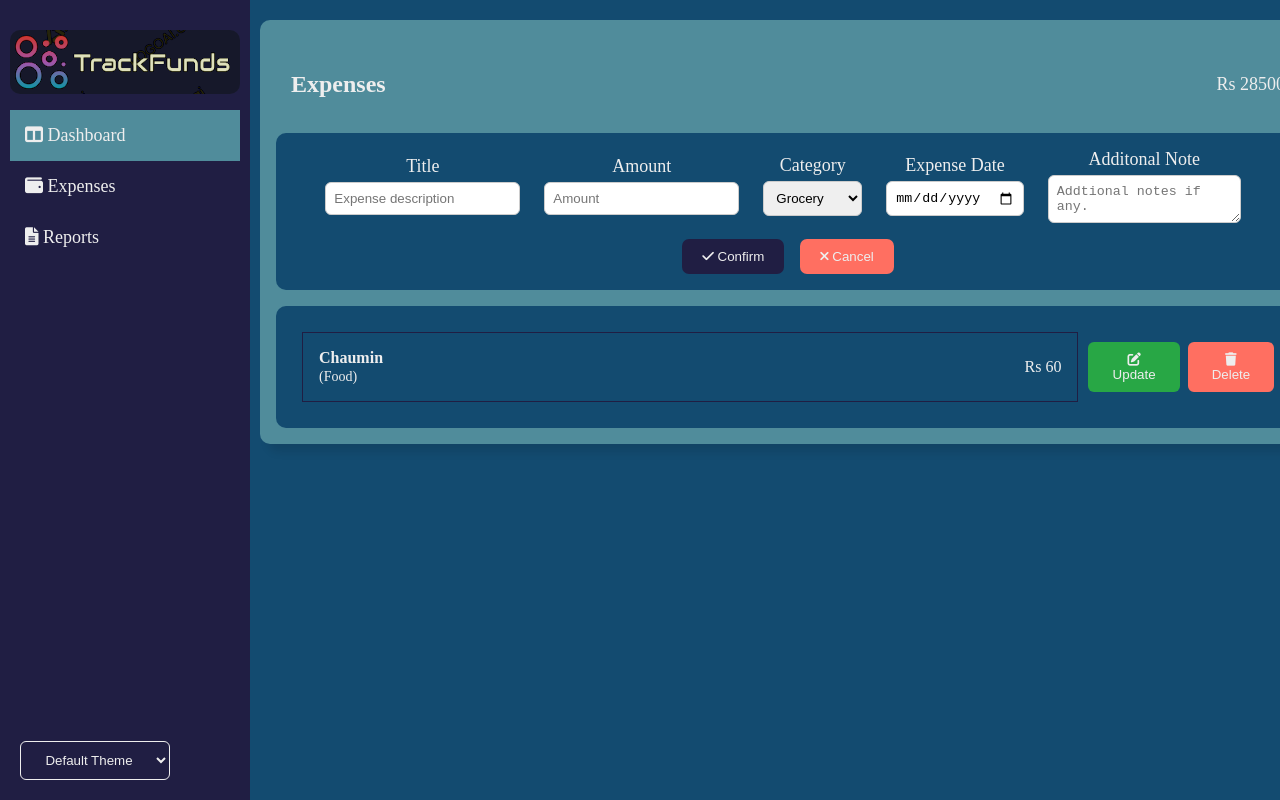
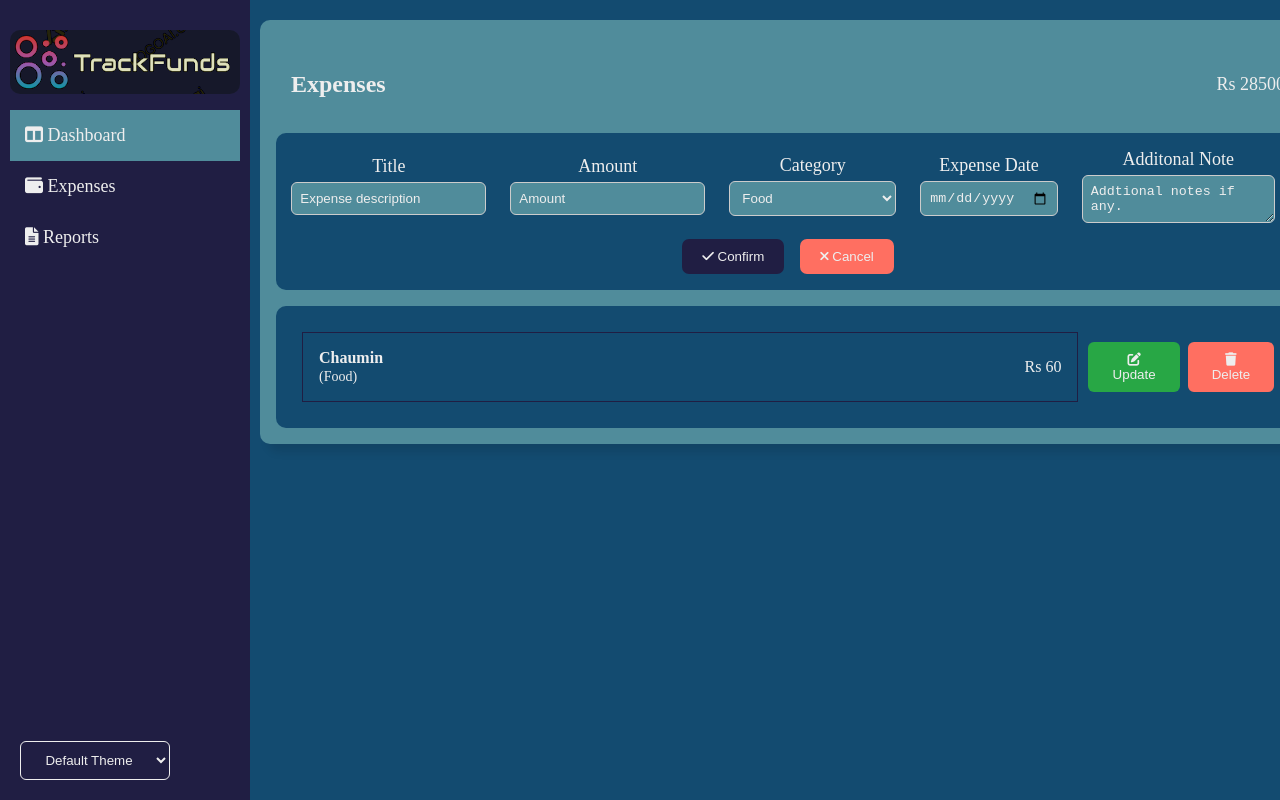
Before and after one commit to rohitghatal1/ExpenseTracker-React-TS, a React (Create React App) app: page /expenses in a window 1280 px wide. Both pictures are taken after a click on the button "Add Expense". Shown: the top 800 px of the page. Built offline with nearby package versions, Linux system fonts and the light colour scheme.

Commit message:
added styled for input filds and added more category

```diff
--- a/src/CSS/expense.css
+++ b/src/CSS/expense.css
@@ -74,6 +74,12 @@
     padding: 8px;
     border-radius: 6px;
     border: 1px solid #ccc;
+    background-color: var(--background-color);
+    color: var(--text-color);
+}
+
+.expenseComponent .newExpenseSection .addExpenseModal .addExpenseForm input::placeholder, select::placeholder, textarea::placeholder{
+    color: var(--text-color);
 }
 
 .expenseComponent .newExpenseSection .addExpenseModal .expenseElement{
--- a/src/Components/Expenses.tsx
+++ b/src/Components/Expenses.tsx
@@ -40,10 +40,13 @@ const Expenses: React.FC = () => {
                   <div className="expenseElement">
                     <label htmlFor="category">Category</label>
                     <select name="" id="">
+                      <option value="">Food</option>
+                      <option value="">Drinks</option>
+                      <option value="">Fast Food</option>
                       <option value="">Grocery</option>
-                      <option value="">Food</option>
                       <option value="">Stationery</option>
                       <option value="">Fruits</option>
+                      <option value="">Machinery/Equipment</option>
                     </select>
                   </div>
 
--- a/src/Components/Navbar.tsx
+++ b/src/Components/Navbar.tsx
@@ -60,7 +60,7 @@ const Navbar: React.FC<NavbarProps> = ({ changeTheme, theme }) => {
           <div className="userAccount"></div>
           <div className="modeSwitch">
             <select value={theme} onChange={changeTheme}>
-              <option value="" disabled>Theme</option>
+              <option value="" disabled>Select Theme</option>
               <option value="root">Default Theme</option>
               <option value="dark">Dark Mode</option>
               <option value="light">Light Mode</option>
```
